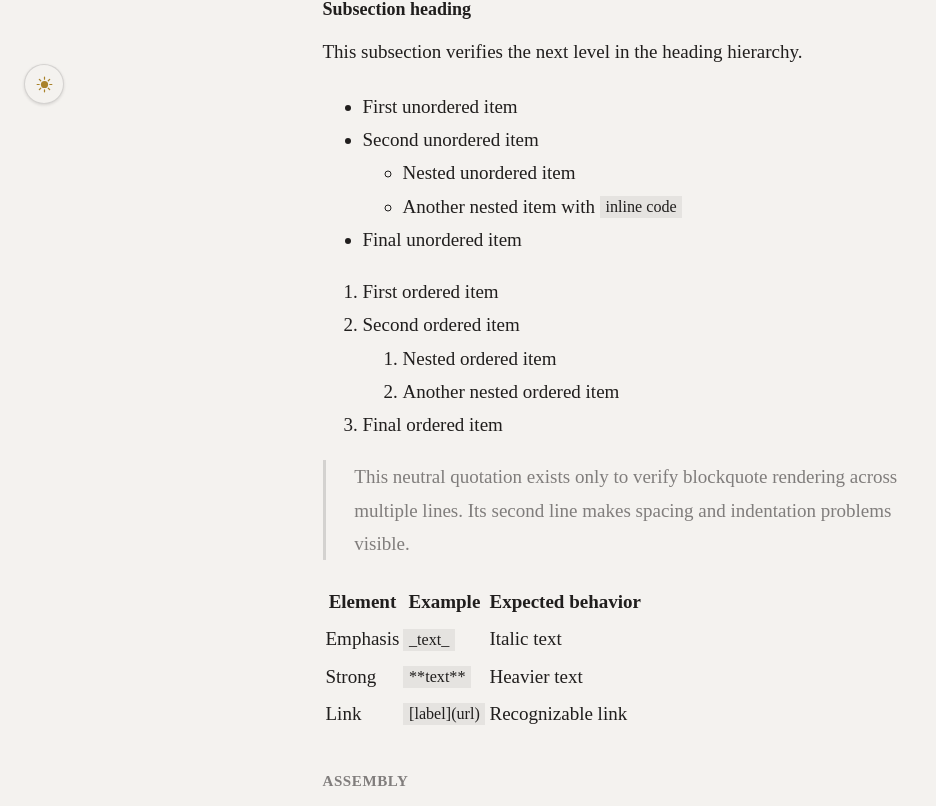
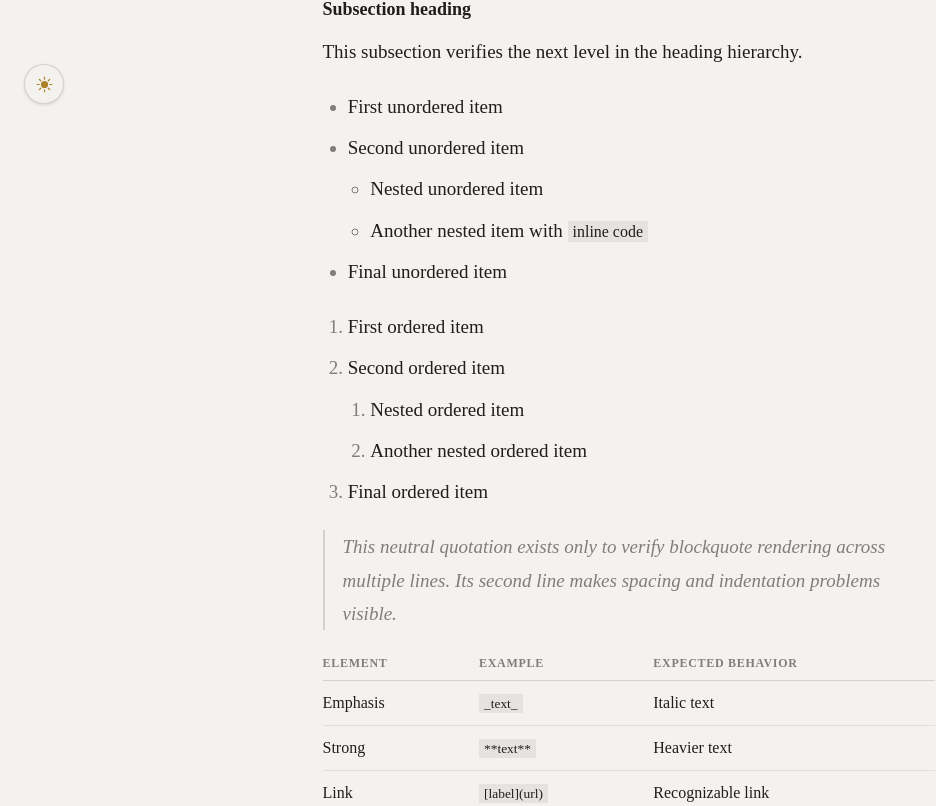
Before and after one commit to RaioViajante/dump, a Next.js app: page /posts/rendering-test in a window 1280 px wide. Shown: the part 672-1478 px from the top of the page, without its empty margins (0-936 px from the left). Built offline with nearby package versions, Linux system fonts and the light colour scheme; no server answers.

Commit message:
feat: refine mdx prose elements

```diff
--- a/app/globals.css
+++ b/app/globals.css
@@ -370,17 +370,99 @@ h3 {
 }
 
 .prose blockquote {
-  margin-inline: 0;
-  padding-left: var(--space);
-  border-left: 3px solid var(--color-rule);
+  margin: 0 0 24px;
+  padding-left: 18px;
+  border-left: 2px solid var(--color-rule);
   color: var(--color-muted);
+  font-style: italic;
+}
+
+.prose blockquote > :last-child {
+  margin-bottom: 0;
+}
+
+.prose ul,
+.prose ol {
+  margin: 0 0 22px;
+  padding-left: clamp(1.25rem, 5vw, 1.4rem);
+}
+
+.prose li + li {
+  margin-top: 8px;
+}
+
+.prose li::marker {
+  color: var(--color-muted);
+  font-variant-numeric: tabular-nums;
+}
+
+.prose li > p {
+  margin-bottom: 8px;
+}
+
+.prose li > ul,
+.prose li > ol {
+  margin: 8px 0 0;
+  padding-left: clamp(1.1rem, 4vw, 1.25rem);
 }
 
 .prose :not(pre) > code {
+  padding: 2px 5px;
+  color: var(--fg);
+  background: var(--color-code-bg);
   font-family: var(--font-mono);
-  font-size: 0.85em;
-  background: var(--color-code-bg);
-  padding: 0.15em 0.35em;
+  font-size: 0.84em;
+  line-height: 1;
+  overflow-wrap: anywhere;
+  box-decoration-break: clone;
+  -webkit-box-decoration-break: clone;
+}
+
+.table-scroll {
+  max-width: 100%;
+  margin: 0 0 24px;
+  overflow-x: auto;
+  -webkit-overflow-scrolling: touch;
+}
+
+.prose table {
+  width: 100%;
+  min-width: max-content;
+  border-collapse: collapse;
+  font-family: var(--font-body);
+  font-size: 16px;
+  line-height: 1.5;
+}
+
+.prose th {
+  padding: 0 12px 8px;
+  border-bottom: 1px solid var(--color-rule);
+  color: var(--color-muted);
+  font-size: 12px;
+  font-weight: 600;
+  letter-spacing: 0.06em;
+  text-align: left;
+  text-transform: uppercase;
+  white-space: nowrap;
+}
+
+.prose td {
+  padding: 10px 12px;
+  border-bottom: 1px solid var(--color-rule-soft);
+  text-align: left;
+  vertical-align: top;
+}
+
+.prose :is(th, td):first-child {
+  padding-left: 0;
+}
+
+.prose :is(th, td):last-child {
+  padding-right: 0;
+}
+
+.prose tbody tr:last-child td {
+  border-bottom: 0;
 }
 
 .prose pre {
--- a/mdx-components.tsx
+++ b/mdx-components.tsx
@@ -1,13 +1,15 @@
+import type { ComponentPropsWithoutRef } from "react";
 import type { MDXComponents } from "mdx/types";
 
-/**
- * Global component overrides for MDX content.
- *
- * Kept deliberately empty: MDX elements render as plain semantic HTML and are
- * styled through `.prose` in `app/globals.css`. Add mappings here (or pass
- * per-page overrides) only when a real need appears.
- */
-const components: MDXComponents = {};
+function Table(props: ComponentPropsWithoutRef<"table">) {
+  return (
+    <div className="table-scroll">
+      <table {...props} />
+    </div>
+  );
+}
+
+const components: MDXComponents = { table: Table };
 
 export function useMDXComponents(): MDXComponents {
   return components;
```
Also changed, not shown: 1 other file (tests, documents, lock files or other folders).
